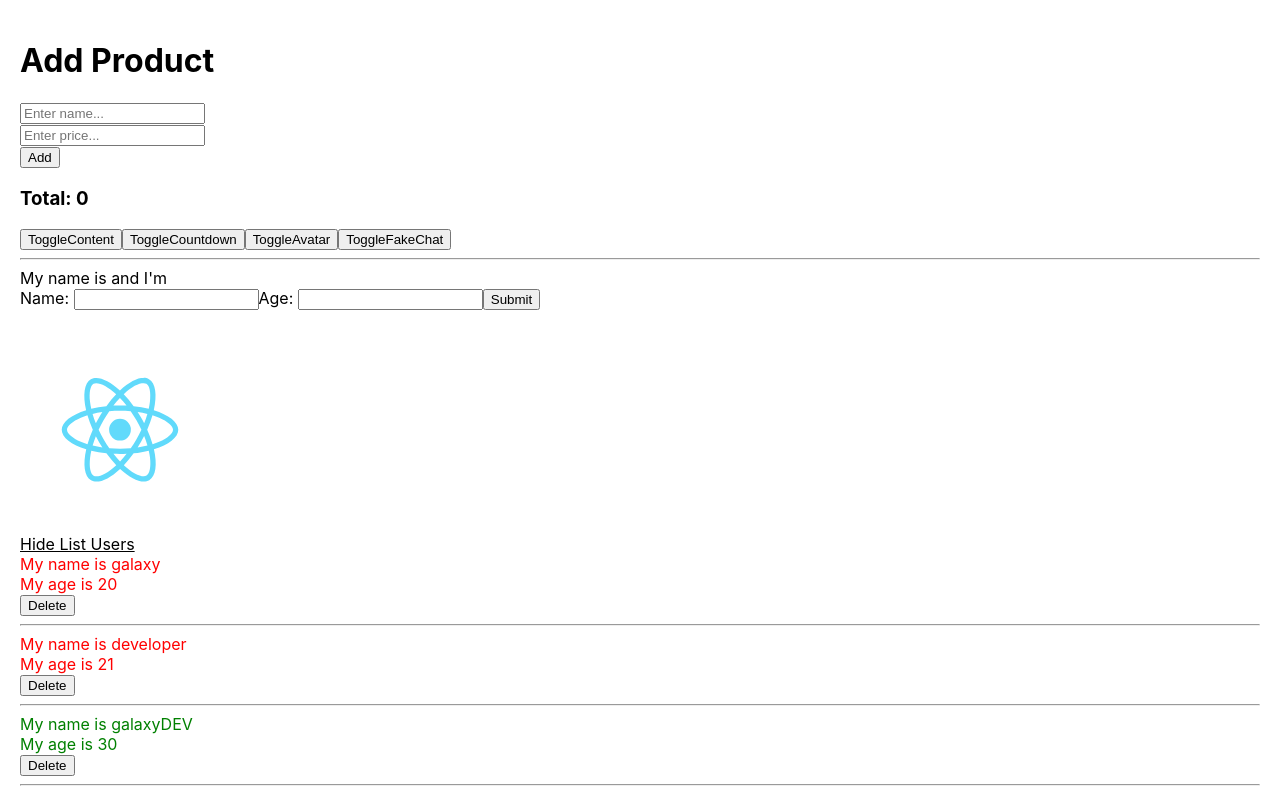
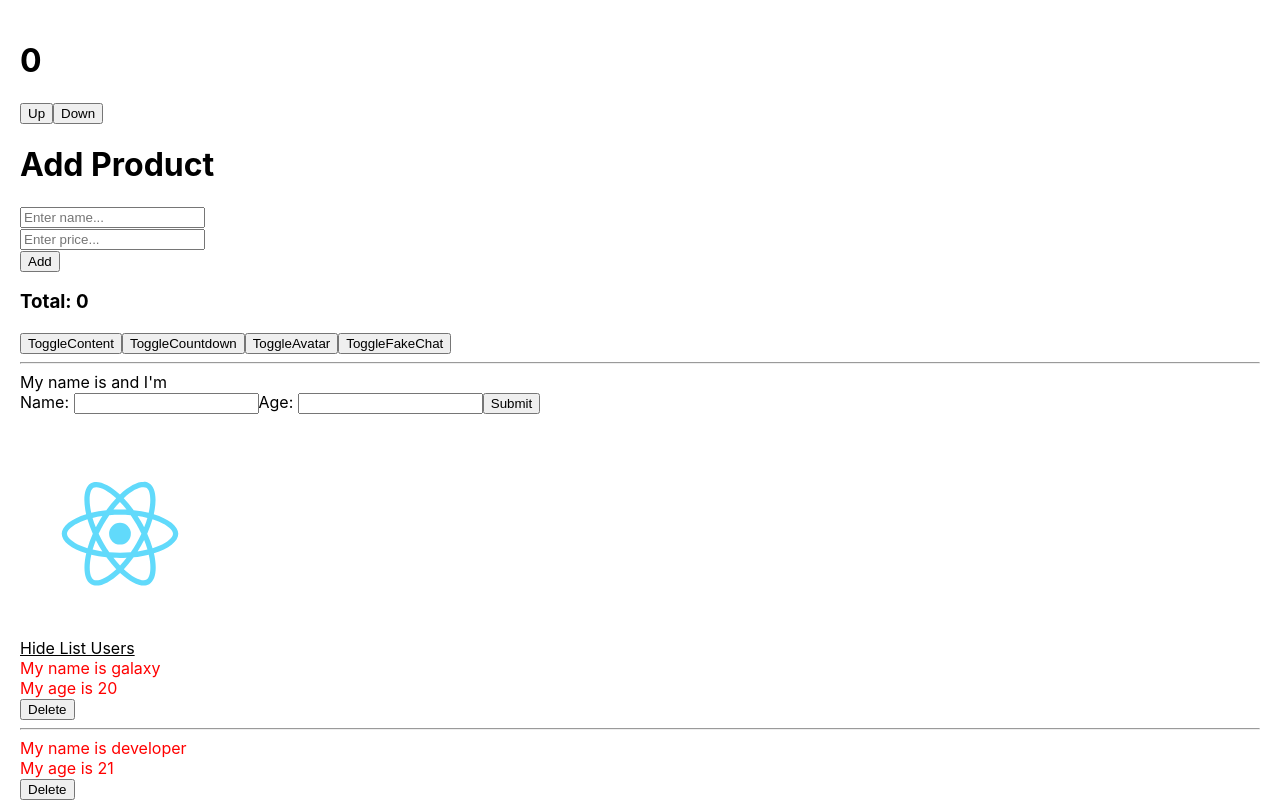
Before and after one commit to buianhtai1205/STUDY-react_app, a React (Create React App) app: page / in a window 1280 px wide. Shown: the top 802 px of the page. Built offline with nearby package versions, Linux system fonts and the light colour scheme.

Commit message:
up/down with useReducer

```diff
--- a/src/App.js
+++ b/src/App.js
@@ -9,12 +9,14 @@
 import MountedAndUnmounted from "./components/MountedAndUnmounted";
 import Clock from "./components/Clock";
 import AddProduct from "./components/AddProduct";
+import UpDown from "./components/UpDown";
 
 class App extends React.Component {
 
 	render() {
 		return (
 			<div className="app-container">
+				<UpDown />
 				<AddProduct />
 				<MountedAndUnmounted />
 				<MyComponent></MyComponent>
--- /dev/null
+++ b/src/components/UpDown.js
@@ -0,0 +1,38 @@
+import { useReducer, useState } from "react";
+
+// init
+const initState = 0;
+
+// actions
+const UP_ACTION = 'up'
+const DOWN_ACTION = 'down'
+
+// reducer
+const reducer = (state, action) => {
+    switch(action) {
+        case UP_ACTION:
+            return state + 1;
+        case DOWN_ACTION:
+            return state - 1;
+        default:
+            throw new Error('Invalid action')
+    }
+}
+
+const UpDown = () => {
+    const [count, dispatch] = useReducer(reducer, initState)
+
+    return (
+        <div>
+            <h1> { count }</h1>
+            <button
+                onClick={ () => dispatch('up')}
+            >Up</button>
+            <button
+                onClick={ () => dispatch('down')}
+            >Down</button>
+        </div>
+    )
+}
+
+export default UpDown;
```
Also changed, not shown: 1 other file (tests, documents, lock files or other folders).
